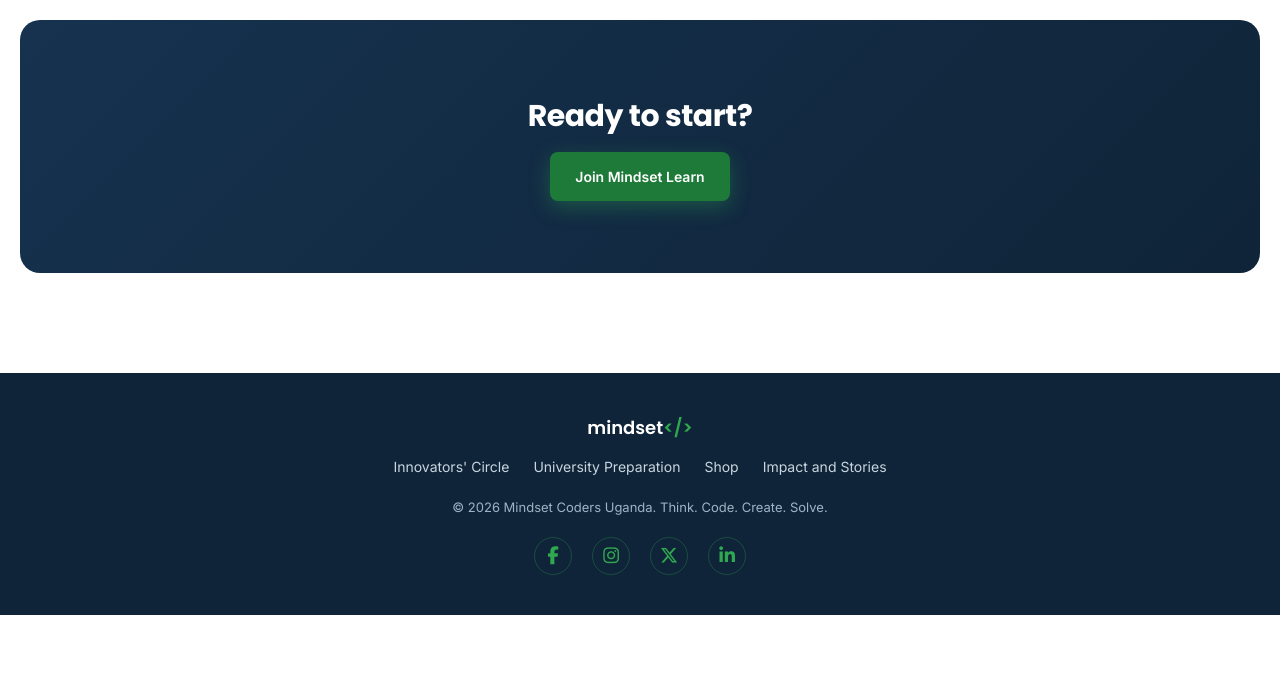
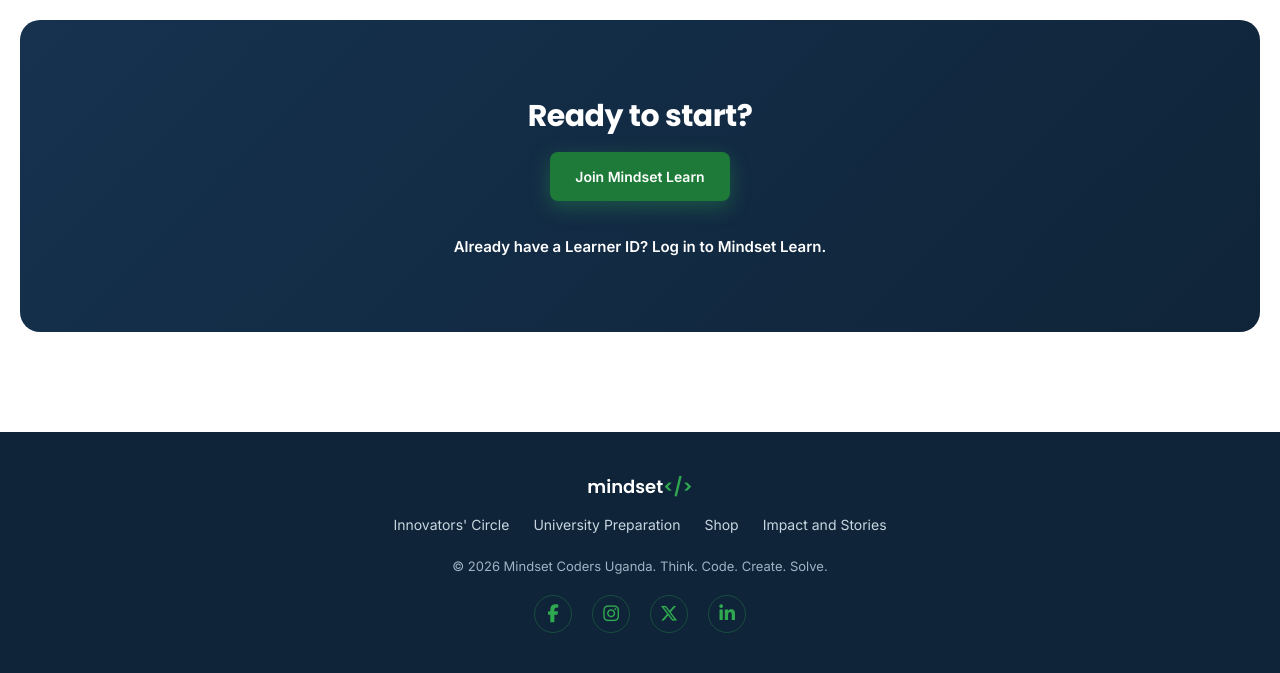
Before and after one commit to MarthaMuronji/Mindset-Coders, a Django app: page /mindset-learn/ in a window 1280 px wide. Shown: the part 3133-3806 px from the top of the page. Before the commit the page ends 3748 px from the top, so only its background shows below. Run offline with Django 5.2, Linux system fonts and the light colour scheme.

Commit message:
Link Login to Mindset Learn platform

```diff
--- a/static/css/style.css
+++ b/static/css/style.css
@@ -2262,3 +2262,11 @@ a.build-card:focus-visible {
 #how-competitions-work .build-cards-grid {
     margin-top: 36px;
 }
+
+/* ===== Login text link on the dark CTA banner ===== */
+
+/* The see-all-link green is for light backgrounds and only reaches about
+   2.4:1 on the navy gradient, so white is used instead (about 13:1). */
+.cta-banner .see-all-link a {
+    color: var(--white);
+}
--- a/templates/base.html
+++ b/templates/base.html
@@ -59,7 +59,7 @@
     <li><a href="{% url 'partners' %}">Our Ecosystem</a></li>
     <li><a href="{% url 'contact' %}">Contact</a></li>
 </ul>
-                <a href="#" class="btn btn-login" data-umami-event="login-click">Login</a>
+                <a href="https://www.mindsetlearn.org/" target="_blank" rel="noopener noreferrer" class="btn btn-login" data-umami-event="login-click">Login</a>
             </div>
         </nav>
     </header>
--- a/templates/mindset_learn.html
+++ b/templates/mindset_learn.html
@@ -166,6 +166,9 @@
     <h2>Ready to start?</h2>
     <!-- TODO: swap for the platform link -->
     <a href="{% url 'contact' %}" class="btn btn-primary" data-umami-event="join-mindset-learn" data-umami-event-from="mindset-learn">Join Mindset Learn</a>
+    <div class="see-all-link">
+        <a href="https://www.mindsetlearn.org/" target="_blank" rel="noopener noreferrer" data-umami-event="login-mindset-learn" data-umami-event-from="mindset-learn">Already have a Learner ID? Log in to Mindset Learn.</a>
+    </div>
 </section>
 
 {% endblock %}
```
